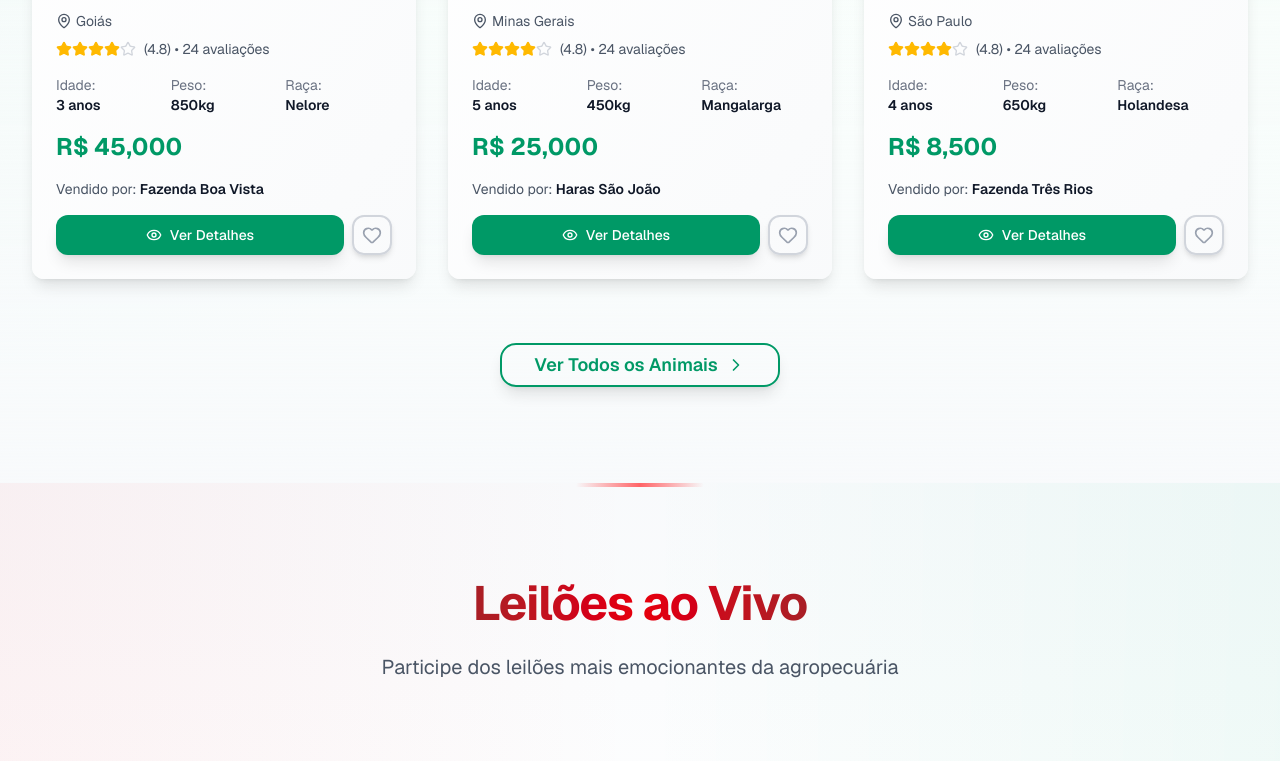
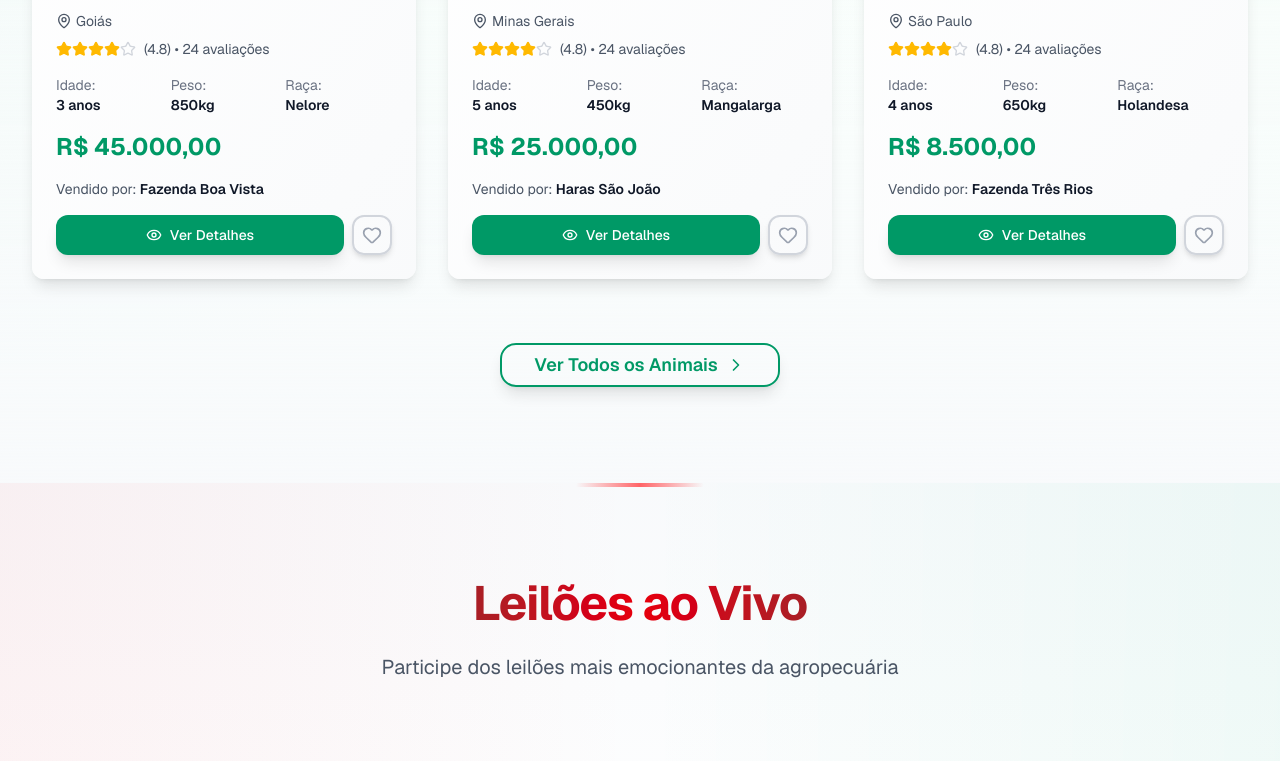
Before and after one commit to vitormeloa/tudo-agro, a Next.js app: page / in a window 1280 px wide. Shown: the part 1782-2543 px from the top of the page. Built offline with nearby package versions, Linux system fonts and the light colour scheme.

Commit message:
fix: fixed product cards

```diff
--- a/src/components/ui/cards/ProductCard.tsx
+++ b/src/components/ui/cards/ProductCard.tsx
@@ -70,6 +70,11 @@ export default function ProductCard({
         detailed: "bg-gradient-to-br from-white to-gray-50"
     }
 
+    // Função para formatar preço com 2 casas decimais no padrão BR
+    const formatPrice = (price: number) => {
+        return price.toLocaleString('pt-BR', { minimumFractionDigits: 2, maximumFractionDigits: 2 })
+    }
+
     return (
         <Card className={cn(baseClasses, variantClasses[variant], className)}>
             <div className="relative">
@@ -90,8 +95,6 @@ export default function ProductCard({
                         {product.category}
                     </Badge>
                 </div>
-
-
 
                 {/* Verified Badge */}
                 {product.verified && (
@@ -162,7 +165,7 @@ export default function ProductCard({
                 {/* Price */}
                 <div className="flex justify-between items-center mb-4">
           <span className="text-2xl font-bold text-emerald-600">
-            R$ {product.price.toLocaleString()}
+            R$ {formatPrice(product.price)}
           </span>
                 </div>
 
```
Lines whose indentation alone changed are shown as unchanged.
